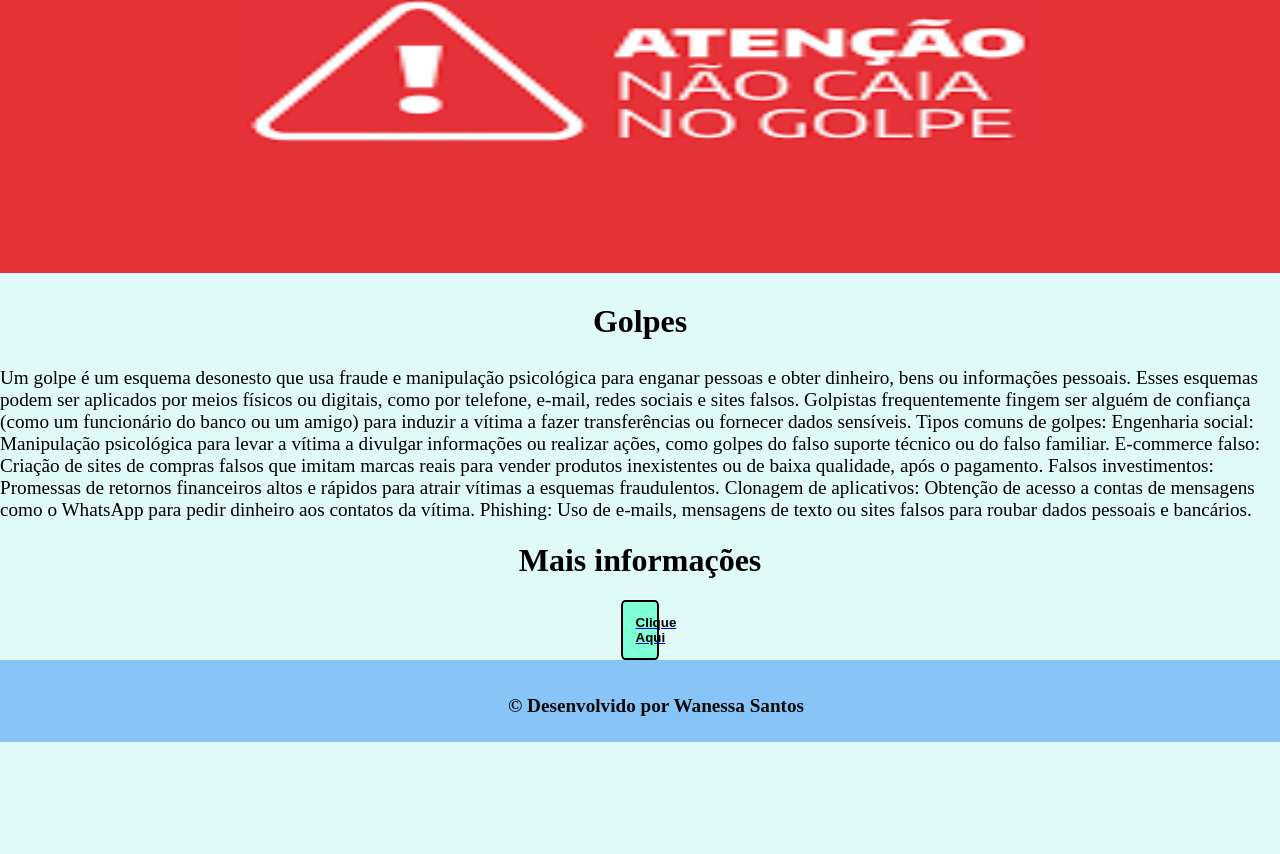
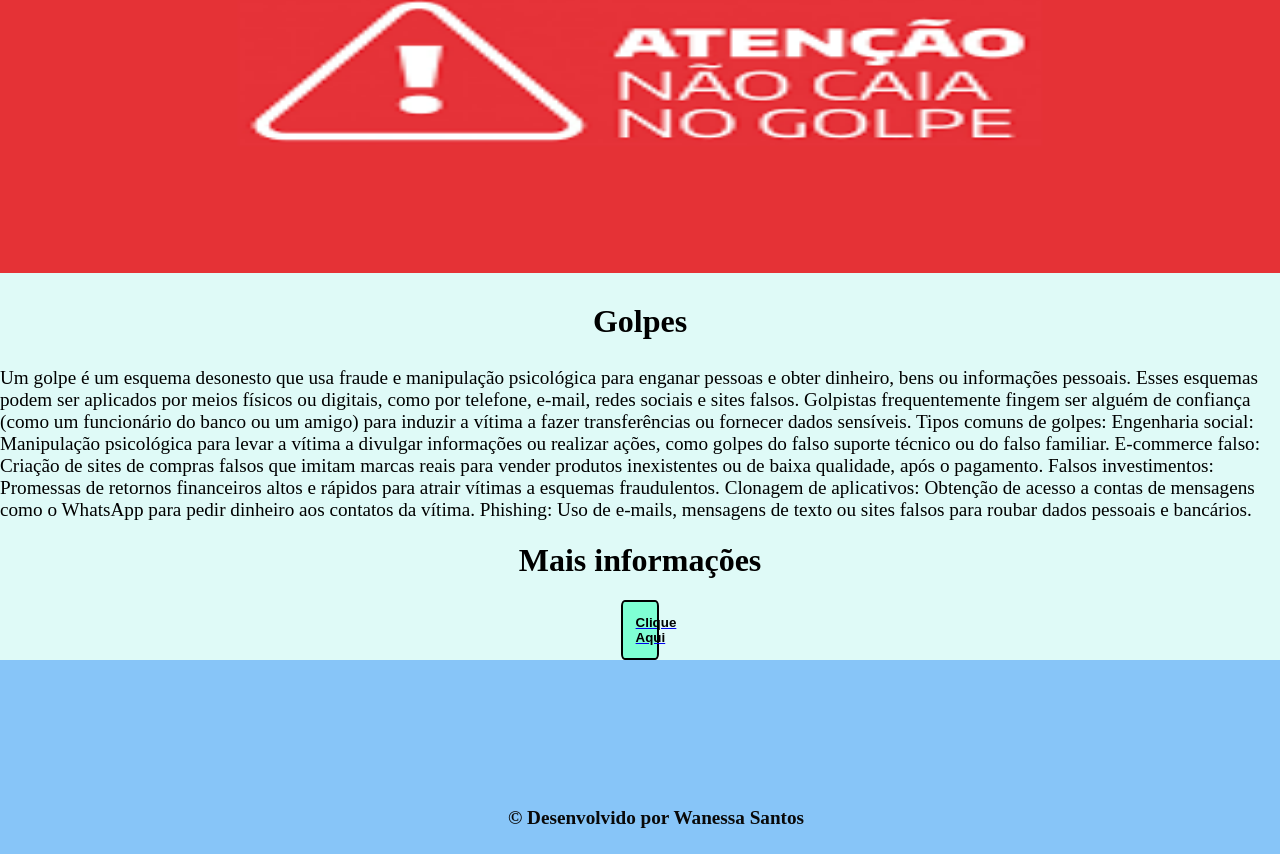
Before and after one commit to WanessaMSantos/Celular, a plain HTML site: page index.html in a window 1280 px wide. Shown: the part 2550-3404 px from the top of the page. Before the commit the page ends 3292 px from the top, so only its background shows below. Drawn offline with Linux system fonts and the light colour scheme.

Commit message:
Update estilo.css

```diff
--- a/css/estilo.css
+++ b/css/estilo.css
@@ -19,7 +19,7 @@ height: 50px;
 text-align: center;
 padding: 1rem;
 font-weight: bold;
-paddind-top: 10%;
+padding-top: 10%;
 margin: 0;
 }
 
```
